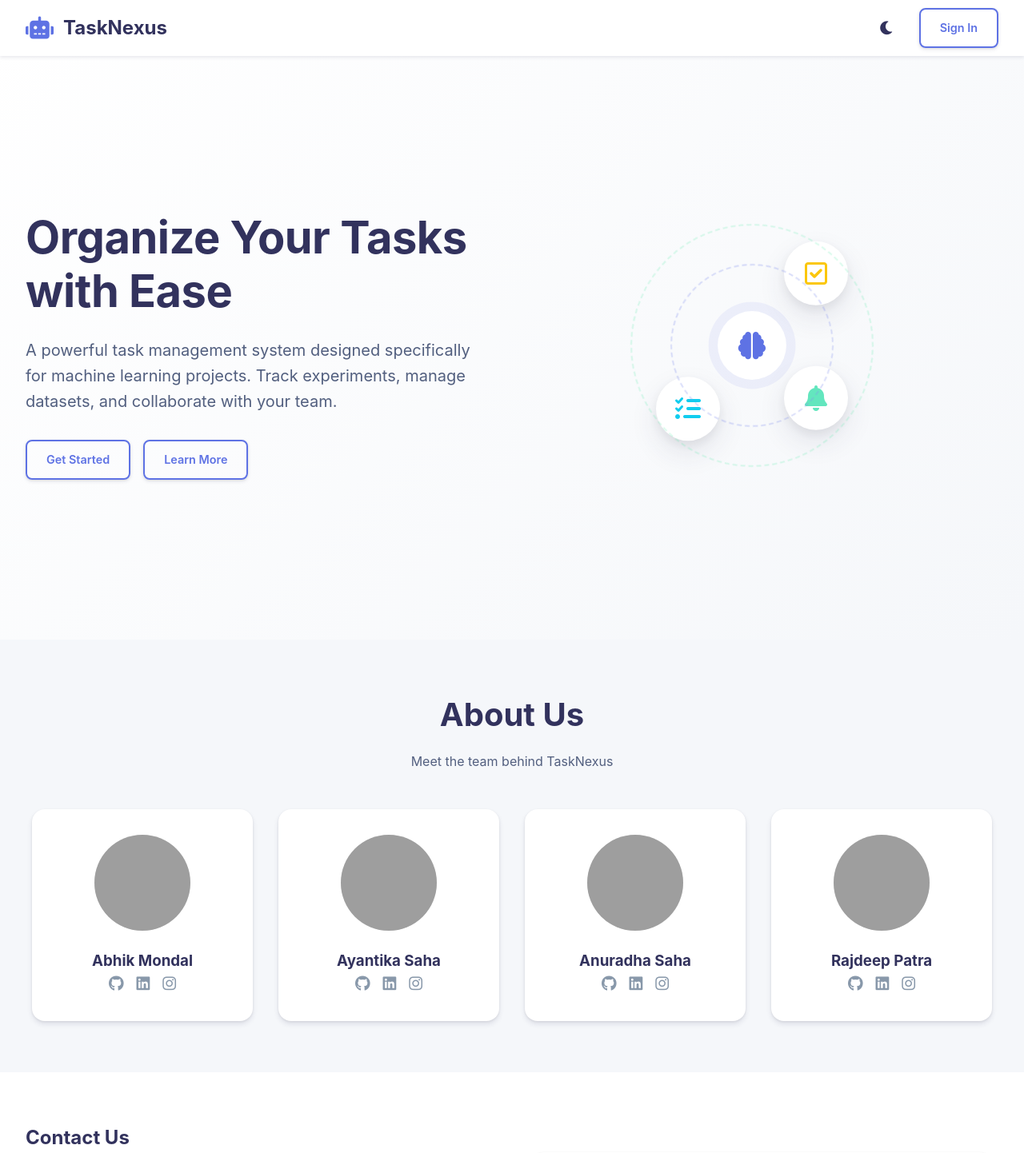
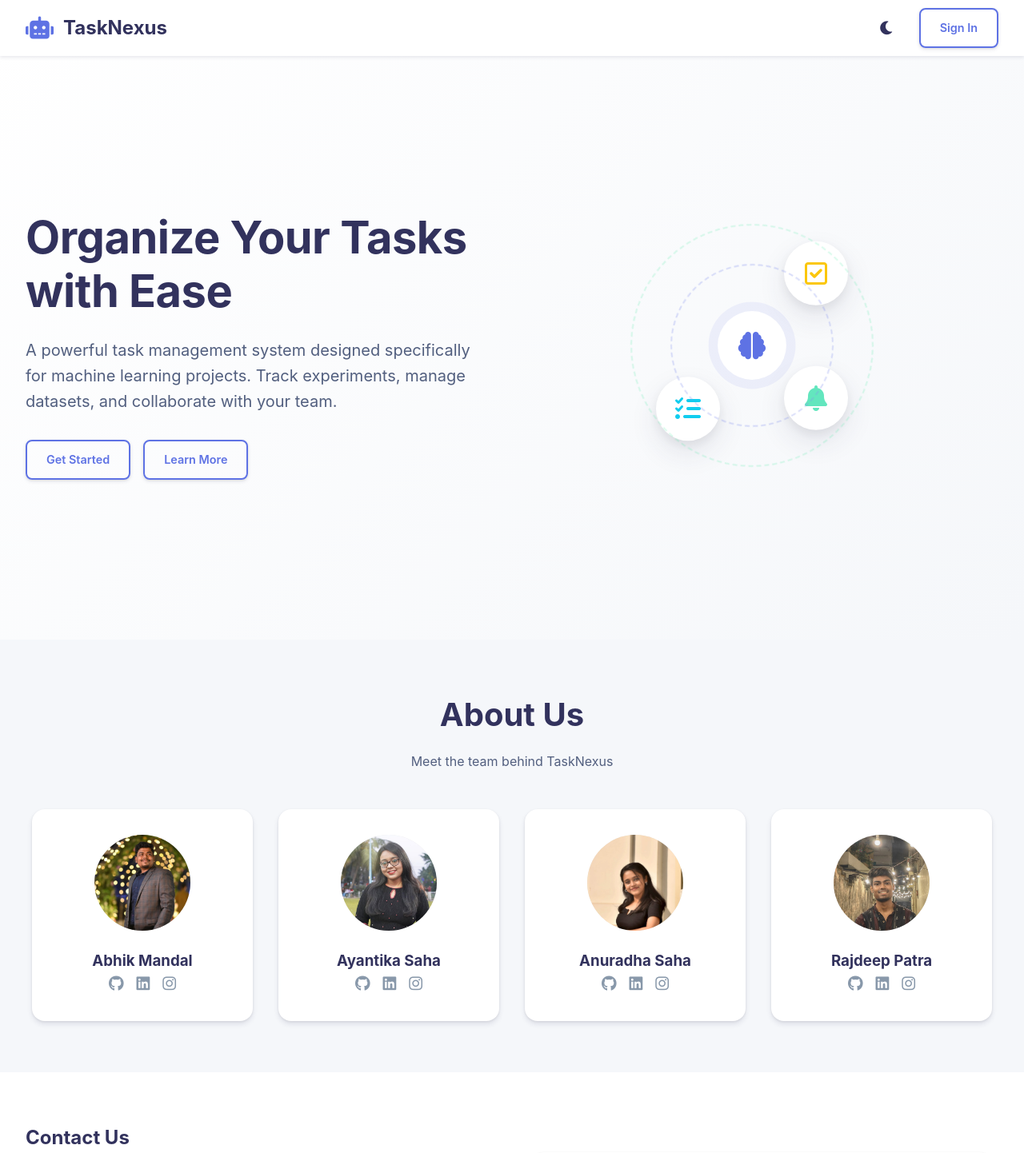
Before and after one commit to SHREYAO3/task_manager, a Python web app: template templates/landing.html in a window 1280 px wide. Shown: the top 1442 px of the page at 80% size. Run offline with Jinja, Linux system fonts and the light colour scheme; the template is opened without the code that fills it, so the values that code supplies are empty; grey boxes are pictures that could not be loaded.

Commit message:
added images

```diff
--- a/templates/landing.html
+++ b/templates/landing.html
@@ -96,7 +96,7 @@
                 <div class="member-avatar">
                     <img src="{{ url_for('static', filename='image/Abhik.jpg') }}" alt="John Doe">
                 </div>
-                <h3>Abhik Mondal</h3>
+                <h3>Abhik Mandal</h3>
                 <div class="member-social">
                     <a href="#"><i class="fab fa-github"></i></a>
                     <a href="#"><i class="fab fa-linkedin"></i></a>
```
Also changed, not shown: static/image/Abhik.jpg (added), static/image/Anuradha.jpg (added), static/image/Ayantika.jpg (added), static/image/Rajdeep.jpg (added).
